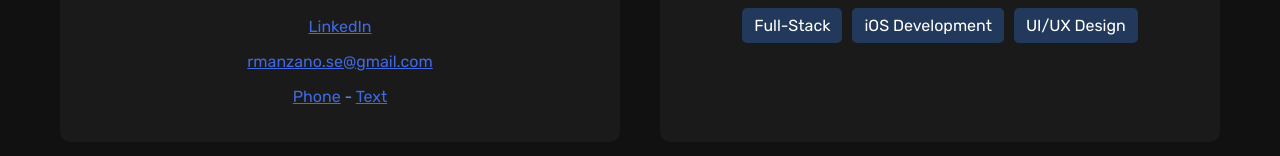
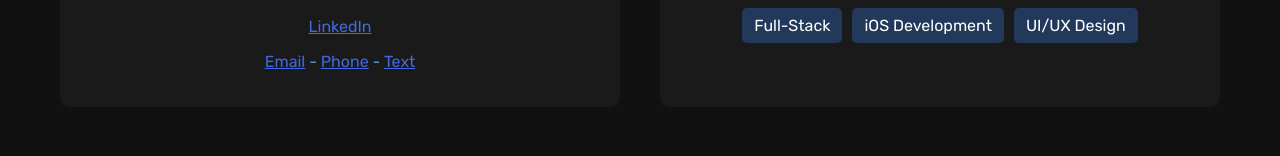
Before and after one commit to devzano/RubensPortfolio, a React (Create React App) app: page / in a window 1280 px wide. Shown: the part 356-512 px from the top of the page. Built offline with nearby package versions, Linux system fonts and the light colour scheme.

Commit message:
Update Portfolio.js

```diff
--- a/src/Portfolio.js
+++ b/src/Portfolio.js
@@ -39,8 +39,7 @@ function Portfolio() {
             <p>Motivated and driven, with a passion for software engineering. Currently seeking an entry-level position to acquire valuable experience in the field. Eager to contribute to a team and collaborate towards the attainment of company objectives.</p>
             <h2 className="section-title">Contact</h2>
             <p><a href="https://www.linkedin.com/in/rubenmanzano-se/">LinkedIn</a></p>
-            <p><a href="mailto:rmanzano.se@gmail.com">rmanzano.se@gmail.com</a></p>
-            <p><a href="tel:3053232827">Phone</a> - <a href="sms:3053232827">Text</a></p>
+            <p><a href="mailto:rmanzano.se@gmail.com">Email</a> - <a href="tel:3053232827">Phone</a> - <a href="sms:3053232827">Text</a></p>
         </section>
         <section className="section">
             <h2 className="section-title">Skills</h2>
```
